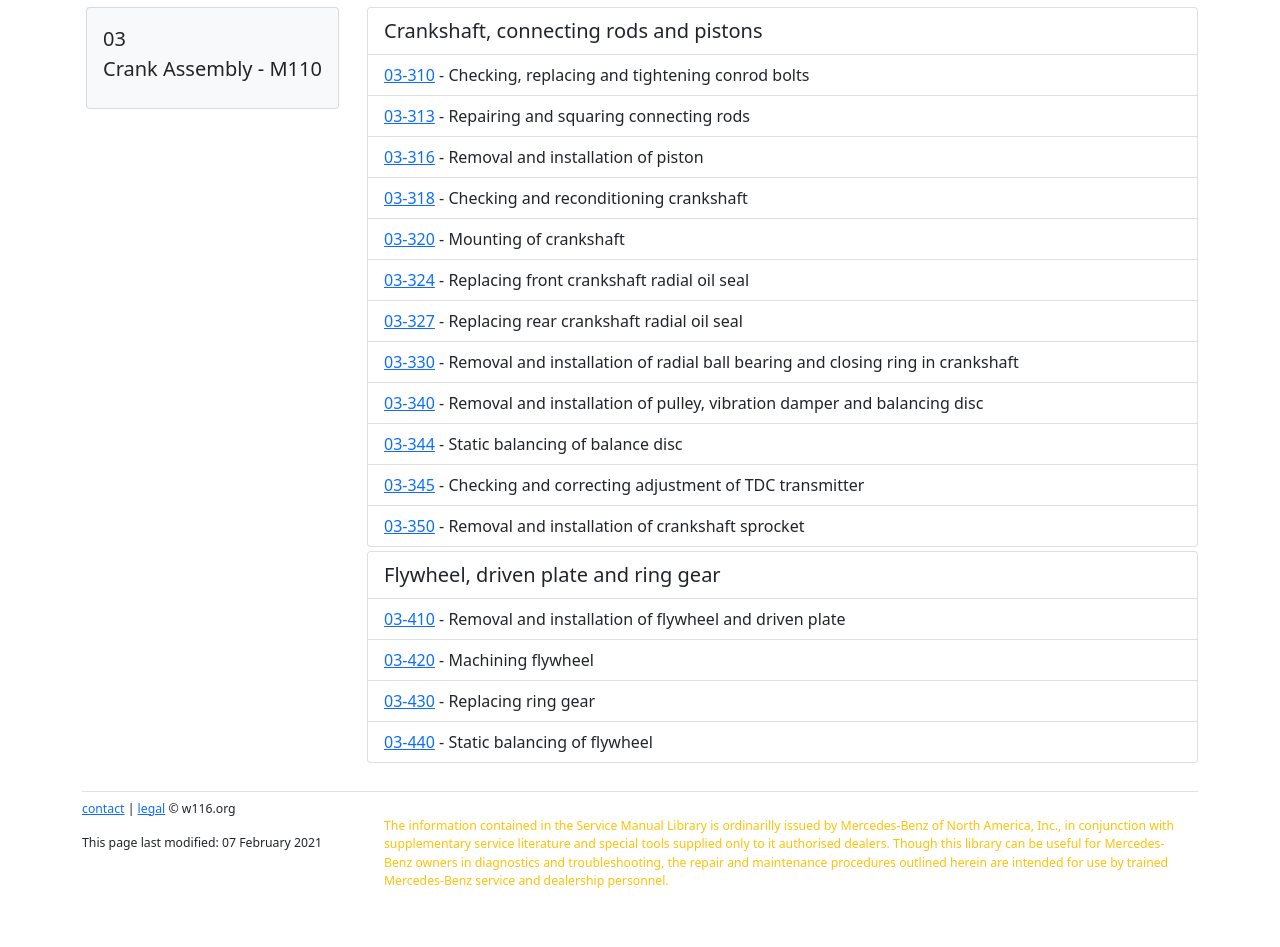
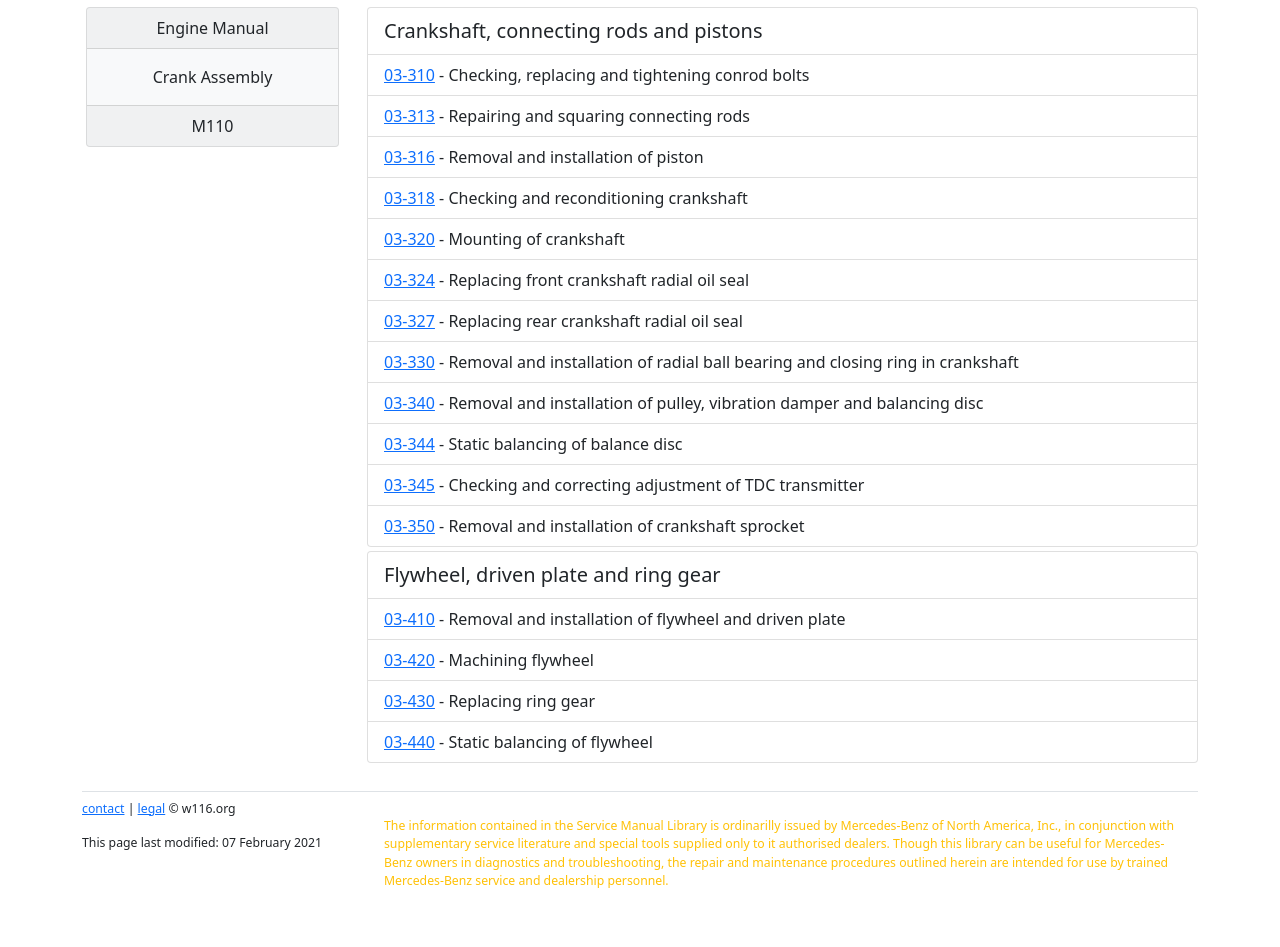
Before and after one commit to W116org/handbook, a Jekyll site: the page built from Engine/110/03Crankshaft.html, in a window 1280 px wide. Shown: the part 217-1164 px from the top of the page. Built offline with Jekyll 4.4.1, drawn with Linux system fonts in a browser that asks for light colours; comment, search, counter and statistics services are not loaded.

Commit message:
Update 03Crankshaft.html

```diff
--- a/Engine/110/03Crankshaft.html
+++ b/Engine/110/03Crankshaft.html
@@ -8,10 +8,12 @@
 
 <div class="row">
   <div class="col-xs-12 col-md-3">
-    <div class="card text-dark bg-light mb-3 mx-1">
+    <div class="card text-center text-dark bg-light mb-3 mx-1">
+      <div class="card-header">Engine Manual</div>
       <div class="card-body">
-        <p class="card-title lead">03<br>Crank Assembly - M110</p>
+        <p class="card-text">Crank Assembly</p>
       </div>
+      <div class="card-footer">M110</div>
     </div>
   </div>
   <div class="col-xs-12 col-md-9">
```
